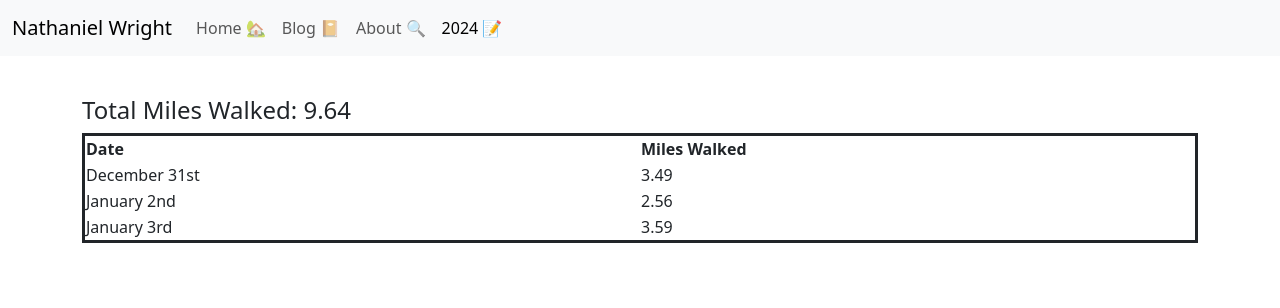
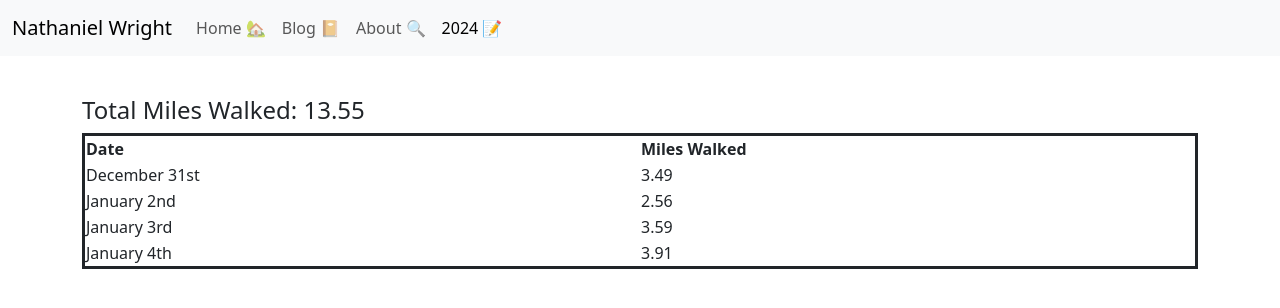
Before and after one commit to N8-Wright/nathanieljwright.github.io, a Jekyll site: the page built from 2024.html, in a window 1280 px wide. Shown: the top 308 px of the page. Built offline with Jekyll 4.4.1, drawn with Linux system fonts in a browser that asks for light colours.

Commit message:
Added 3.91 miles for Jan 4th

```diff
--- a/2024.html
+++ b/2024.html
@@ -19,6 +19,10 @@ title: 2024 Goals
         <td><time datetime="2024-01-03">January 3rd</time></td>
         <td>3.59</td>
     </tr>
+    <tr>
+        <td><time datetime="2024-01-04">January 4th</time></td>
+        <td>3.91</td>
+    </tr>
 </table>
 
 <script>
```
